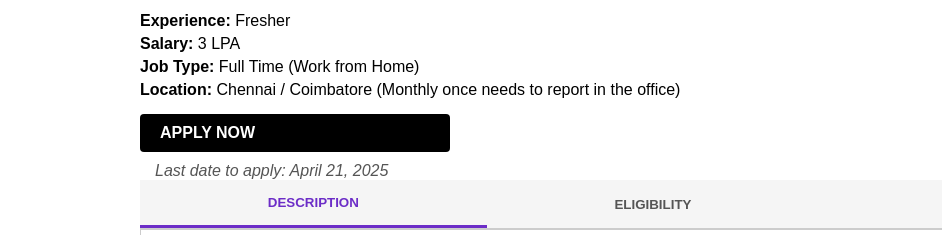
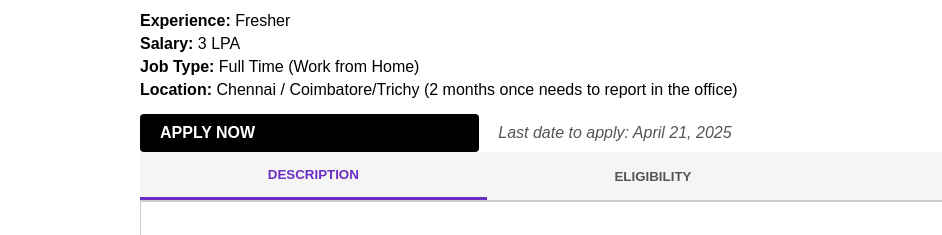
Before and after one commit to accenture-career-com-myzonejobs12936/apply-now-, a plain HTML site: page index.html in a window 1280 px wide. Shown: the part 111-346 px from the top of the page, 0-942 px from the left. Drawn offline with Linux system fonts and the light colour scheme.

Commit message:
Update index.html

```diff
--- a/index.html
+++ b/index.html
@@ -137,7 +137,7 @@
         <p><strong>Experience:</strong> Fresher</p>
         <p><strong>Salary:</strong> 3 LPA</p>
         <p><strong>Job Type:</strong> Full Time (Work from Home)</p>
-        <p><strong>Location:</strong> Chennai / Coimbatore (Monthly once needs to report in the office)</p>
+        <p><strong>Location:</strong> Chennai / Coimbatore/Trichy (2 months once needs to report in the office)</p>
         <a href="https://forms.gle/tAdU3dUHZCmDbj4u7" class="apply-button">APPLY NOW</a>
         <span style="margin-left: 15px; font-style: italic; color: #555; display: inline-block; margin-top: 10px;">Last date to apply: <em>April 21, 2025</em></span>
       </div>
```
